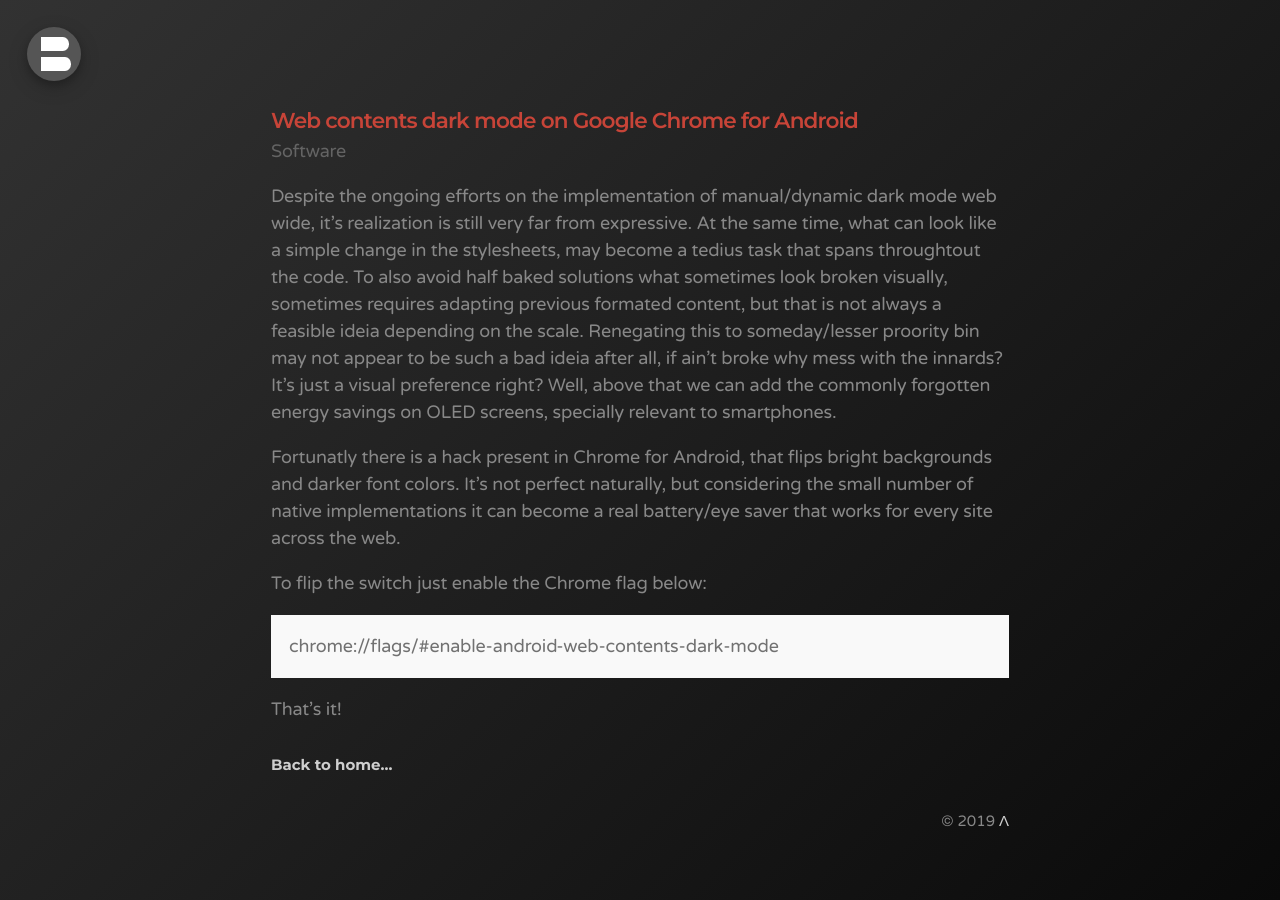
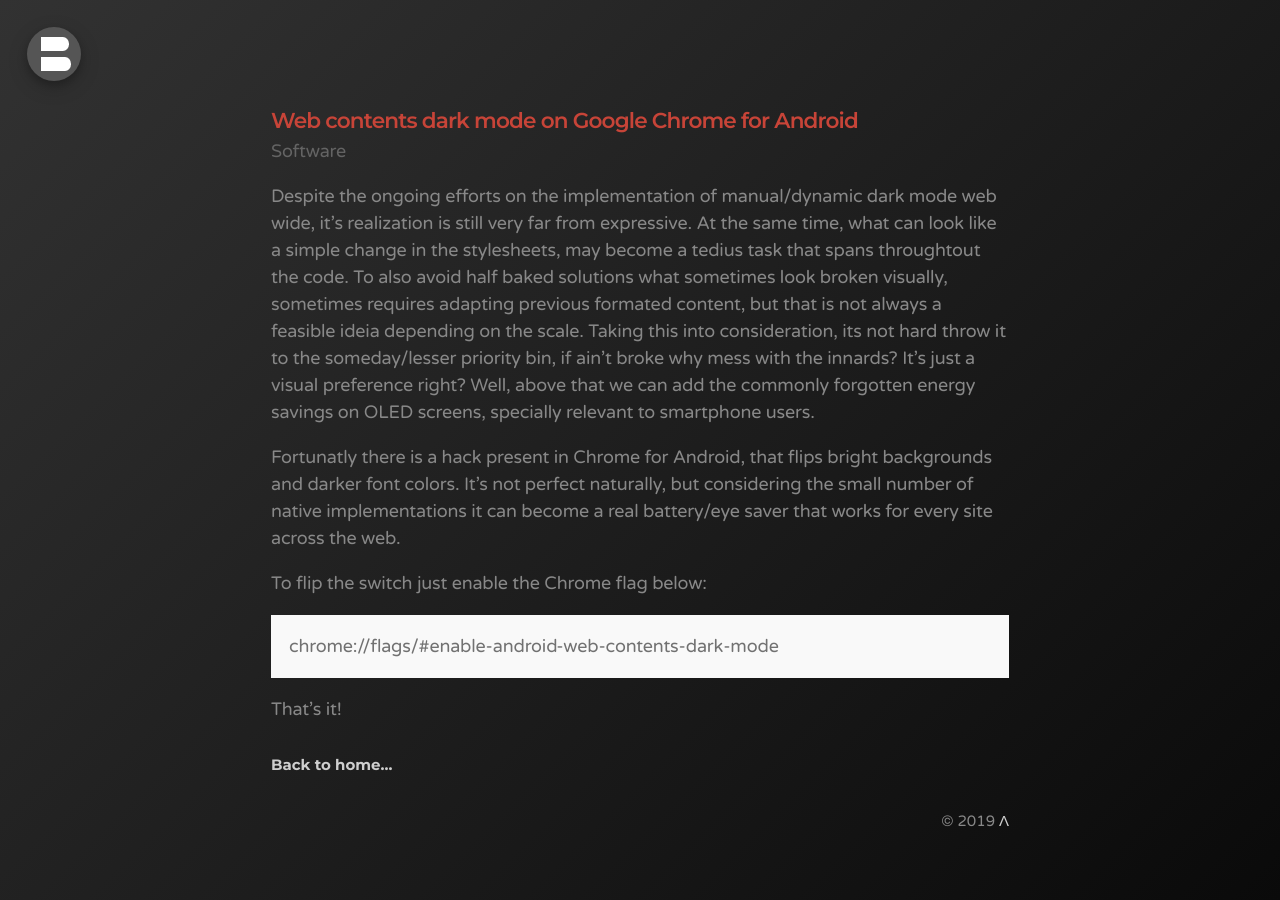
Before and after one commit to bonina/bonina.github.io, a Jekyll site: the page built from _posts/software/2019/2019-10-09-web-contents-dark-mode-on-google-chrome-for-android.md, in a window 1280 px wide. Built offline with Jekyll 4.4.1, drawn with Linux system fonts in a browser that asks for light colours.

Commit message:
Update 2019-10-09-web-contents-dark-mode-on-google-chrome-for-android.md

```diff
--- a/_posts/software/2019/2019-10-09-web-contents-dark-mode-on-google-chrome-for-android.md
+++ b/_posts/software/2019/2019-10-09-web-contents-dark-mode-on-google-chrome-for-android.md
@@ -5,7 +5,7 @@
 #date: 2019-10-09
 ---
 
-Despite the ongoing efforts on the implementation of manual/dynamic dark mode web wide, it's realization is still very far from expressive. At the same time, what can look like a simple change in the stylesheets, may become a tedius task that spans throughtout the code. To also avoid half baked solutions what sometimes look broken visually, sometimes requires adapting previous formated content, but that is not always a feasible ideia depending on the scale. Renegating this to someday/lesser proority bin may not appear to be such a bad ideia after all, if ain't broke why mess with the innards? It's just a visual preference right? Well, above that we can add the commonly forgotten energy savings on OLED screens, specially relevant to smartphones.
+Despite the ongoing efforts on the implementation of manual/dynamic dark mode web wide, it's realization is still very far from expressive. At the same time, what can look like a simple change in the stylesheets, may become a tedius task that spans throughtout the code. To also avoid half baked solutions what sometimes look broken visually, sometimes requires adapting previous formated content, but that is not always a feasible ideia depending on the scale. Taking this into consideration, its not hard throw it to the someday/lesser priority bin, if ain't broke why mess with the innards? It's just a visual preference right? Well, above that we can add the commonly forgotten energy savings on OLED screens, specially relevant to smartphone users.
 
 Fortunatly there is a hack present in Chrome for Android, that flips bright backgrounds and darker font colors. It's not perfect naturally, but considering the small number of native implementations it can become a real battery/eye saver that works for every site across the web.
 
```
